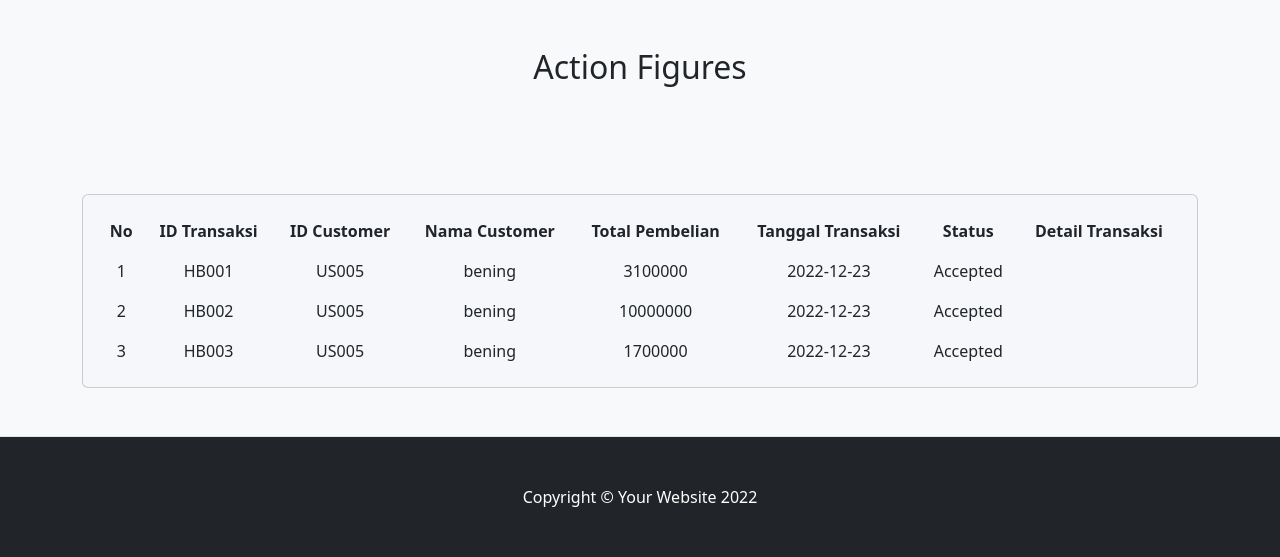
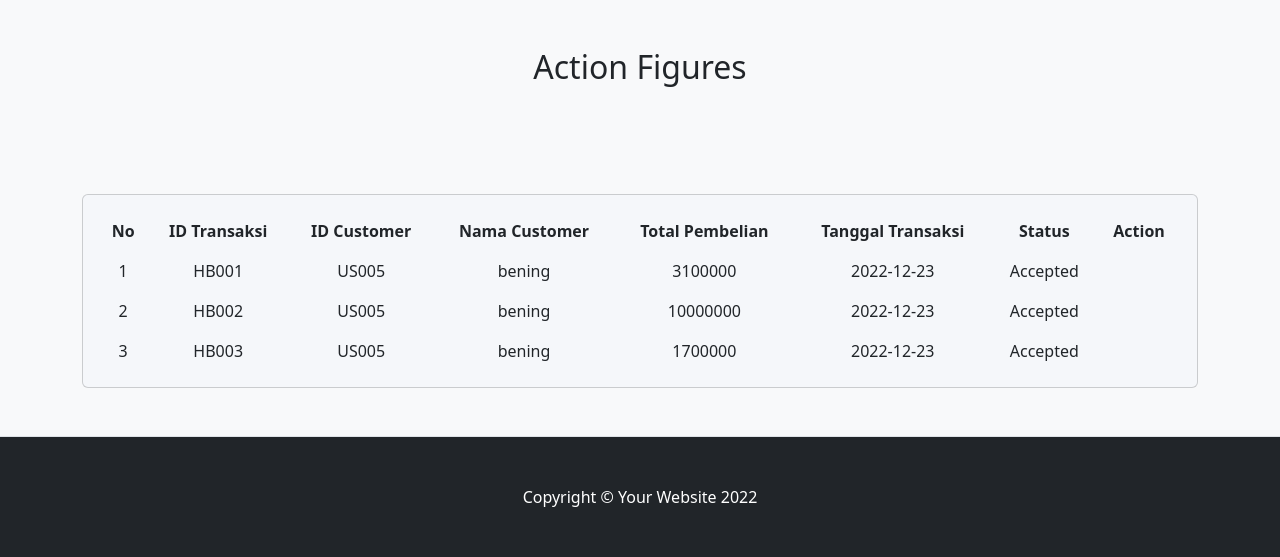
Before and after one commit to rubenyw/Project-BWP, a PHP site: page /admin.php in a window 1280 px wide. Shown: the part 336-893 px from the top of the page. Run offline with PHP 8.4, Linux system fonts and the light colour scheme; data comes from the database, SQL or seed files in the repository; some libraries are stand-ins or nearby versions.

Commit message:
Update admin.php

```diff
--- a/admin.php
+++ b/admin.php
@@ -88,7 +88,7 @@
                                                 <th scope="col">Total Pembelian</th>
                                                 <th scope="col">Tanggal Transaksi</th>
                                                 <th scope="col">Status</th>
-                                                <th scope="col">Detail Transaksi</th>
+                                                <th scope="col">Action</th>
                                             </tr>
                                             </thead>
                                             <tbody>
```
